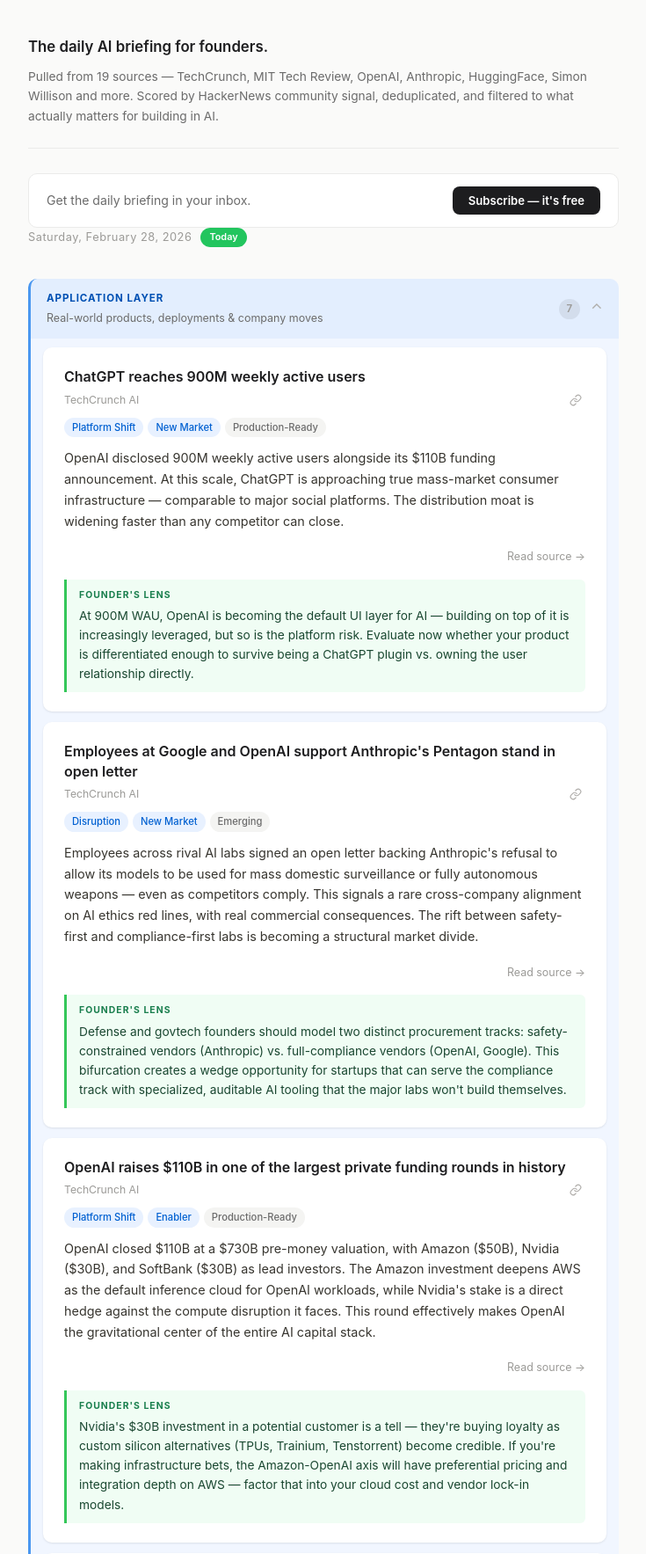
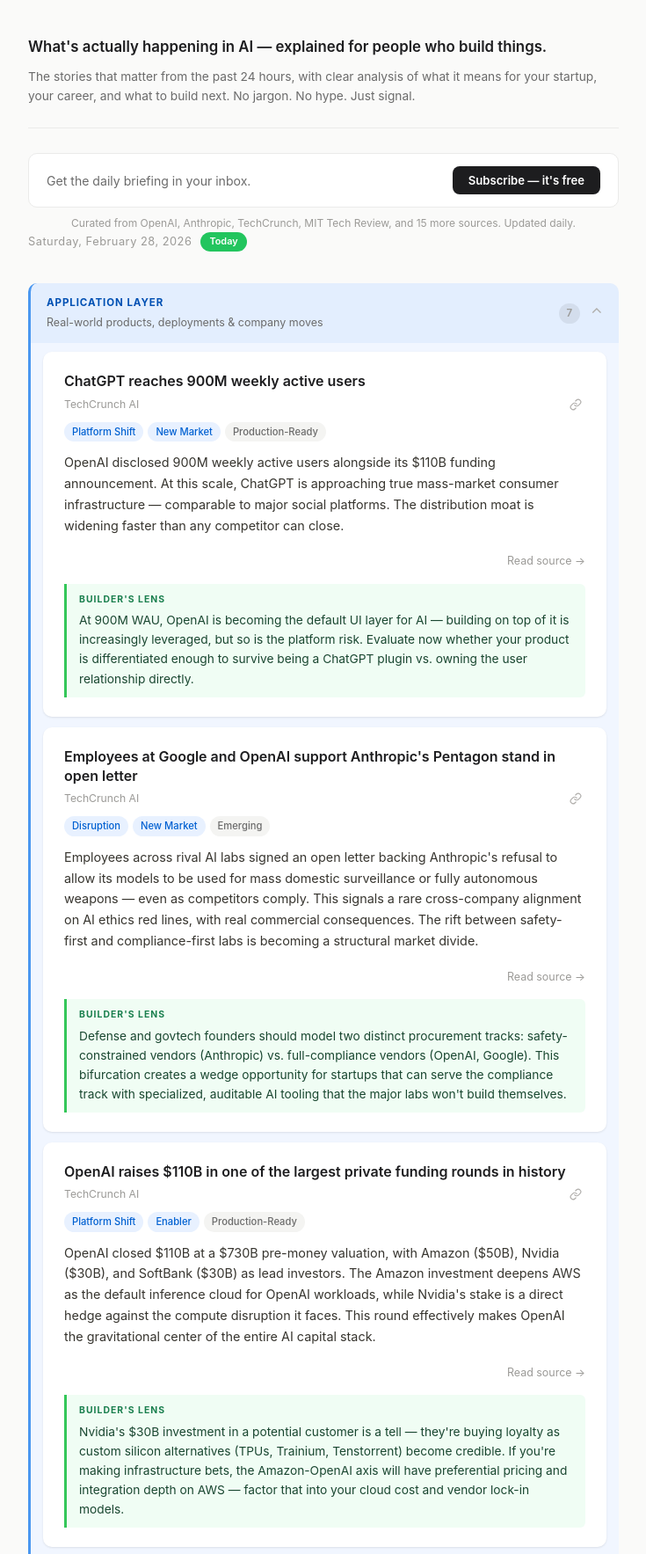
Before and after one commit to Pulkitwalia099/AIinNews, a Flask app: page / in a window 1280 px wide. Shown: the part 57-1824 px from the top of the page at 88% size, without its empty margins (272-1007 px from the left). Run offline with Flask 3, Linux system fonts and the light colour scheme; data that the repository does not hold is empty; some libraries are stand-ins or nearby versions.

Commit message:
Rename Founder's Lens to Builder's Lens across codebase
- process.py: prompt field + audience references
- email_sender.py: label, fallback for old JSON, header/footer copy
- templates: CSS class, label, backwards-compat fallback
- CLAUDE.md: audience + structure descriptions
- Old newsletter JSONs still render via `or` fallback

Co-Authored-By: Claude Opus 4.6 <noreply@anthropic.com>

```diff
--- a/templates/base.html
+++ b/templates/base.html
@@ -123,6 +123,13 @@
     .subscribe-bar-text {
       font-size: 0.88rem;
       color: #6b6b6b;
+    }
+
+    .sources-line {
+      font-size: 0.75rem;
+      color: #9b9a97;
+      text-align: center;
+      margin-top: 8px;
     }
 
     .subscribe-trigger {
@@ -401,8 +408,8 @@
       margin-bottom: 14px;
     }
 
-    /* Founder's Lens */
-    .founders-lens {
+    /* Builder's Lens */
+    .builders-lens {
       background: #f0fdf4;
       border-left: 3px solid #34C759;
       border-radius: 0 6px 6px 0;
@@ -412,7 +419,7 @@
       line-height: 1.6;
     }
 
-    .founders-lens .lens-label {
+    .builders-lens .lens-label {
       display: block;
       font-size: 0.65rem;
       font-weight: 700;
@@ -689,7 +696,7 @@
   </div>
 
   <footer>
-    <div>Curated daily for founders &middot; Powered by Claude</div>
+    <div>Curated daily for builders &middot; Powered by Claude</div>
     <div class="footer-links">
       <a href="/">Latest</a>
       <a href="/archive">Archive</a>
--- a/templates/index.html
+++ b/templates/index.html
@@ -2,8 +2,8 @@
 
 {% block content %}
 <div class="newsletter-intro">
-  <p class="intro-tagline">The daily AI briefing for founders.</p>
-  <p class="intro-desc">Pulled from 19 sources — TechCrunch, MIT Tech Review, OpenAI, Anthropic, HuggingFace, Simon Willison and more. Scored by HackerNews community signal, deduplicated, and filtered to what actually matters for building in AI.</p>
+  <p class="intro-tagline">What's actually happening in AI — explained for people who build things.</p>
+  <p class="intro-desc">The stories that matter from the past 24 hours, with clear analysis of what it means for your startup, your career, and what to build next. No jargon. No hype. Just signal.</p>
 </div>
 
 <div class="subscribe-bar">
@@ -16,6 +16,7 @@
     <button class="subscribe-trigger" onclick="openModal()">Subscribe — it's free</button>
   {% endif %}
 </div>
+<p class="sources-line">Curated from OpenAI, Anthropic, TechCrunch, MIT Tech Review, and 15 more sources. Updated daily.</p>
 
 <!-- Subscribe modal -->
 <div id="subscribe-modal" class="modal-overlay" onclick="handleOverlayClick(event)">
@@ -135,10 +136,11 @@
           <a class="read-source" href="{{ article.url }}" target="_blank" rel="noopener noreferrer">Read source &rarr;</a>
         </div>
 
-        {% if article.founders_lens %}
-        <div class="founders-lens">
-          <span class="lens-label">Founder's Lens</span>
-          {{ article.founders_lens }}
+        {% set lens = article.builders_lens or article.founders_lens %}
+        {% if lens %}
+        <div class="builders-lens">
+          <span class="lens-label">Builder's Lens</span>
+          {{ lens }}
         </div>
         {% endif %}
       </div>
```
Also changed, not shown: CLAUDE.md (+3 -3 lines), email_sender.py (+7 -8 lines), process.py (+4 -4 lines).
